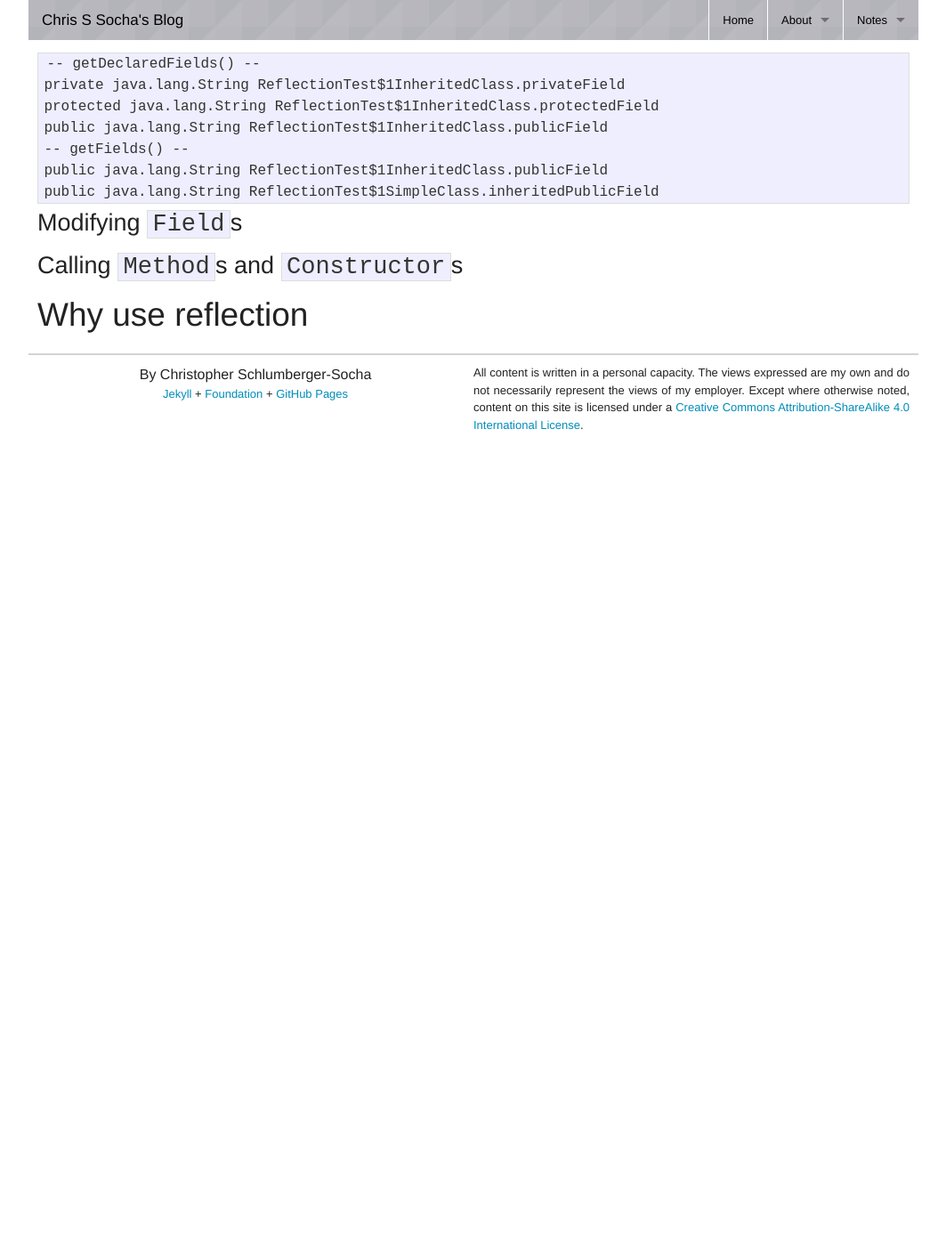
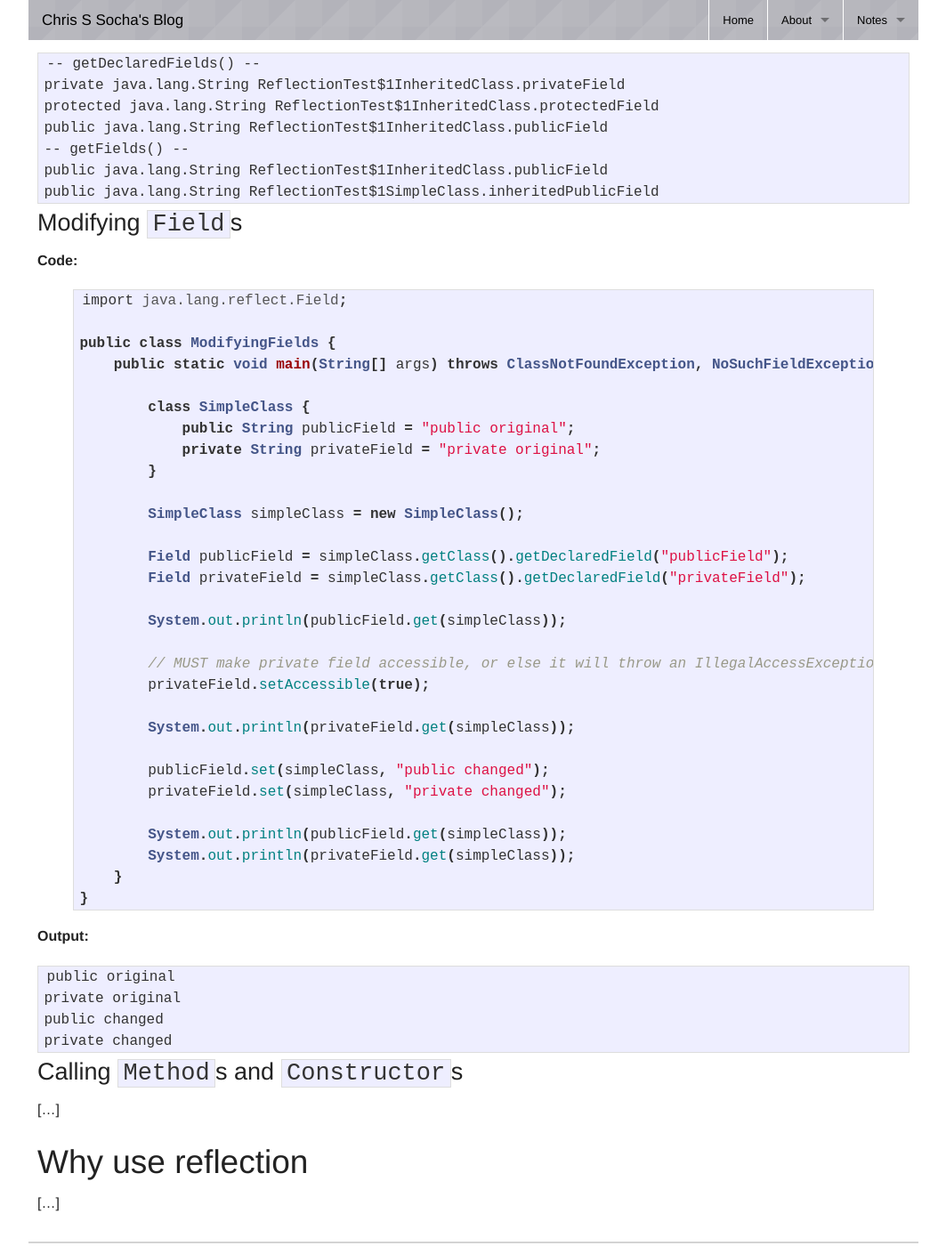
Before and after one commit to ChrisSSocha/ChrisSSocha.github.io, a Jekyll site: the page built from notes/java/reflection.md, in a window 1280 px wide and 1400 px high, scrolled down 1973 px. Shown: the whole window at 89% size, without its empty margins (108-1171 px from the left). Built offline with Jekyll 4.4.1, drawn with Linux system fonts in a browser that asks for light colours; before the commit the page ends 2460 px from its top, so only the background shows below that.

Commit message:
Added code on how to modify fields with reflection

```diff
--- a/notes/java/reflection.md
+++ b/notes/java/reflection.md
@@ -87,9 +87,55 @@ public java.lang.String ReflectionTest$1SimpleClass.inheritedPublicField
 
 ### Modifying `Field`s
 
+
+**Code:**
+
+{% highlight java %}
+import java.lang.reflect.Field;
+
+public class ModifyingFields {
+    public static void main(String[] args) throws ClassNotFoundException, NoSuchFieldException, IllegalAccessException {
+
+        class SimpleClass {
+            public String publicField = "public original";
+            private String privateField = "private original";
+        }
+
+        SimpleClass simpleClass = new SimpleClass();
+
+        Field publicField = simpleClass.getClass().getDeclaredField("publicField");
+        Field privateField = simpleClass.getClass().getDeclaredField("privateField");
+
+        System.out.println(publicField.get(simpleClass));
+
+        // MUST make private field accessible, or else it will throw an IllegalAccessException
+        privateField.setAccessible(true);
+
+        System.out.println(privateField.get(simpleClass));
+
+        publicField.set(simpleClass, "public changed");
+        privateField.set(simpleClass, "private changed");
+
+        System.out.println(publicField.get(simpleClass));
+        System.out.println(privateField.get(simpleClass));
+    }
+}
+{% endhighlight %}
+
+**Output:**
+
+~~~
+public original
+private original
+public changed
+private changed
+~~~
+
 ### Calling `Method`s and `Constructor`s
+[...]
 
 ## Why use reflection
+[...]
 
 
 [1]: http://docs.oracle.com/javase/tutorial/reflect/ "Reflection"
```
